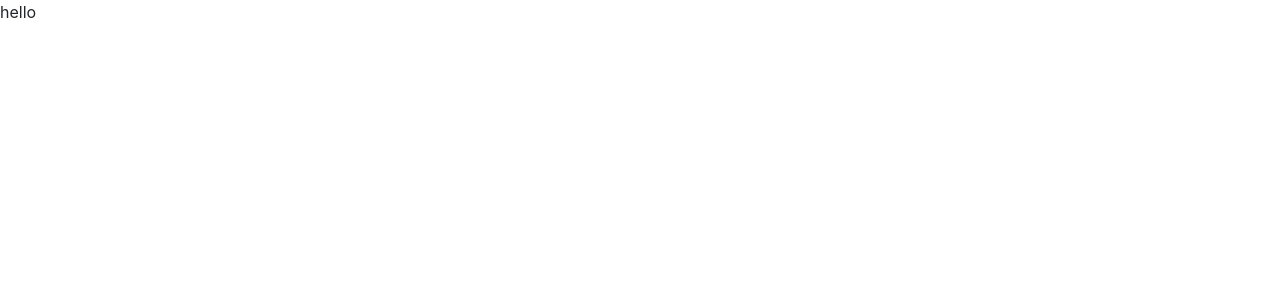
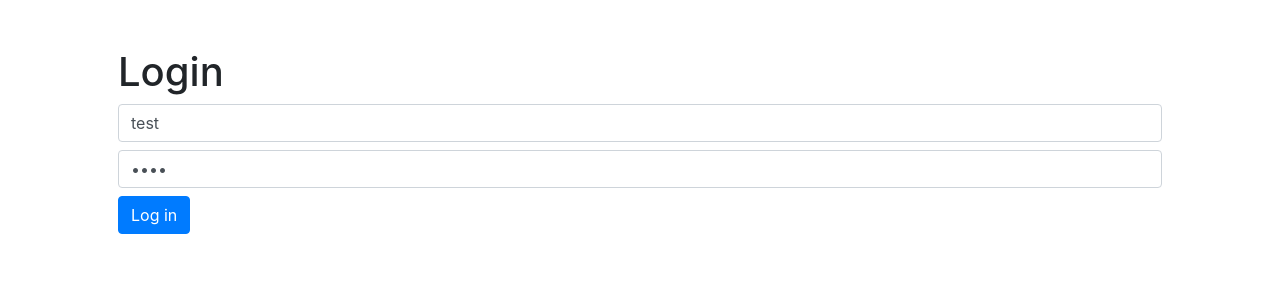
Before and after one commit to SuwannaTruss/timecoin, a React (Create React App) app in the folder client/: page /login in a window 1280 px wide. Shown: the top 300 px of the page. Built offline with nearby package versions, Linux system fonts and the light colour scheme.

Commit message:
routes for authentication BE and scaffold for useContext

```diff
--- a/client/src/App.js
+++ b/client/src/App.js
@@ -1,10 +1,30 @@
+import React from "react";
+import { BrowserRouter as Router, Switch, Route, Link } from "react-router-dom";
+
 import "./App.css";
+import Login from "./components/Login";
+import Register from "./components/Register";
+import Profile from "./components/Profile";
+import ProvideAuth from "./components/ProvideAuth";
+import PrivateRoute from "./components/PrivateRoute";
 
 function App() {
   return (
-    <div className="App">
-      <p>hello</p>
-    </div>
+    <Router>
+      <div className="App container p-5">
+        <Switch>
+          <Route path="/login">
+            <Login />
+          </Route>
+          {/* <Route path="/register">
+              <Register />
+            </Route>
+            <PrivateRoute path="/profile">
+              <Profile />
+            </PrivateRoute> */}
+        </Switch>
+      </div>
+    </Router>
   );
 }
 
--- /dev/null
+++ b/client/src/components/Login.js
@@ -0,0 +1,37 @@
+import React, { useState } from "react";
+
+export default function Login() {
+  const [user, setUser] = useState({
+    username: "test",
+    password: "test",
+  });
+
+  const handleChange = (e) => {
+    e.persist();
+    setUser((state) => ({ ...state, [e.target.name]: e.target.value }));
+  };
+
+  return (
+    <div>
+      <h1>Login</h1>
+      <div>
+        <input
+          value={user.username}
+          onChange={handleChange}
+          name="username"
+          type="text"
+          className="form-control mb-2"
+        />
+        <input
+          value={user.password}
+          onChange={handleChange}
+          name="password"
+          type="password"
+          className="form-control mb-2"
+        />
+        {/* <button className=" btn btn-primary" onClick={login}> */}
+        <button className=" btn btn-primary">Log in</button>
+      </div>
+    </div>
+  );
+}
--- /dev/null
+++ b/client/src/components/Profile.js
@@ -0,0 +1,5 @@
+import React from "react";
+
+export default function Profile() {
+  return <div></div>;
+}
--- /dev/null
+++ b/client/src/components/ProvideAuth.js
@@ -0,0 +1,5 @@
+import React from "react";
+
+export default function ProvideAuth() {
+  return <div></div>;
+}
--- /dev/null
+++ b/client/src/components/Register.js
@@ -0,0 +1,5 @@
+import React from "react";
+
+export default function Register() {
+  return <div></div>;
+}
```
Also changed, not shown: client/guards/userShouldBeLoggedIn.js (added, +21 -0 lines), client/src/utils/axios.js (added, +16 -0 lines), client/src/components/PrivateRoute.js (added), client/src/contexts/auth.js (added), client/src/hooks/useAuth.js (added), client/src/hooks/useProvideAuth.js (added), 2 other files (tests, documents, lock files or other folders).
